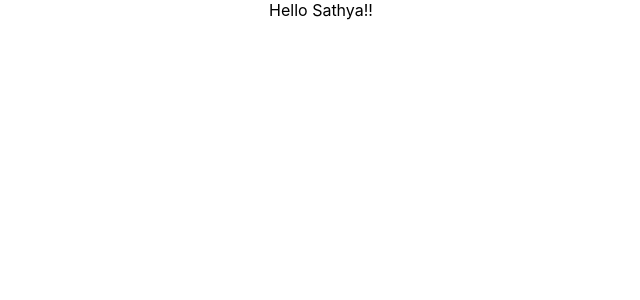
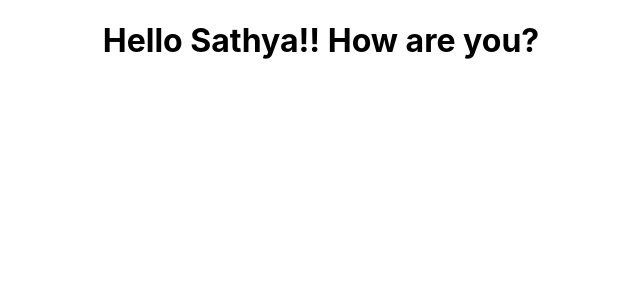
Before and after one commit to sathyalog/react-concepts-2020, a React (Create React App) app: page / in a window 1280 px wide. Shown: the top 300 px of the page, without its empty margins (319-959 px from the left). Built offline with nearby package versions, Linux system fonts and the light colour scheme.

Commit message:
functional component

```diff
--- a/src/App.js
+++ b/src/App.js
@@ -1,11 +1,12 @@
 import React from 'react';
 import logo from './logo.svg';
 import './App.css';
+import Greet from './components/Greet';
 
 function App() {
   return (
     <div className="App">
-      Hello Sathya!!
+      <Greet/>
     </div>
   );
 }
--- /dev/null
+++ b/src/components/Greet.js
@@ -0,0 +1,7 @@
+import React from 'react';
+
+const Greet = () => {
+    return <h1>Hello Sathya!! How are you?</h1>
+}
+
+export default Greet;
```
